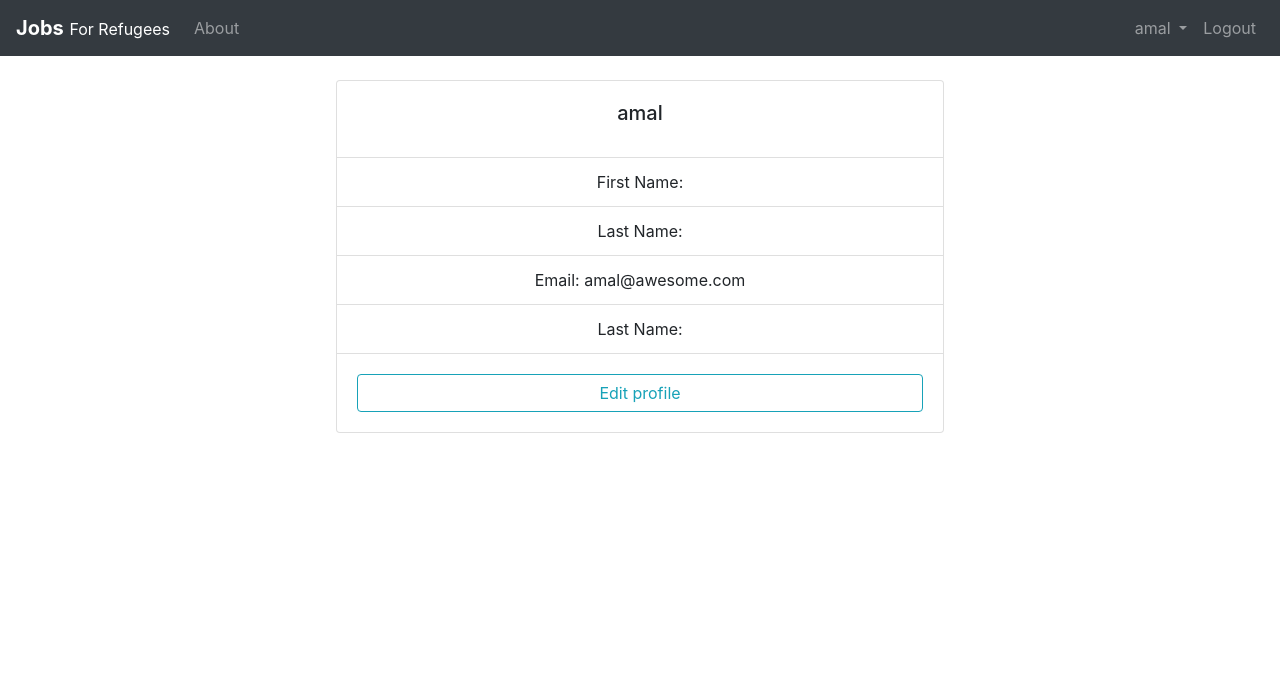
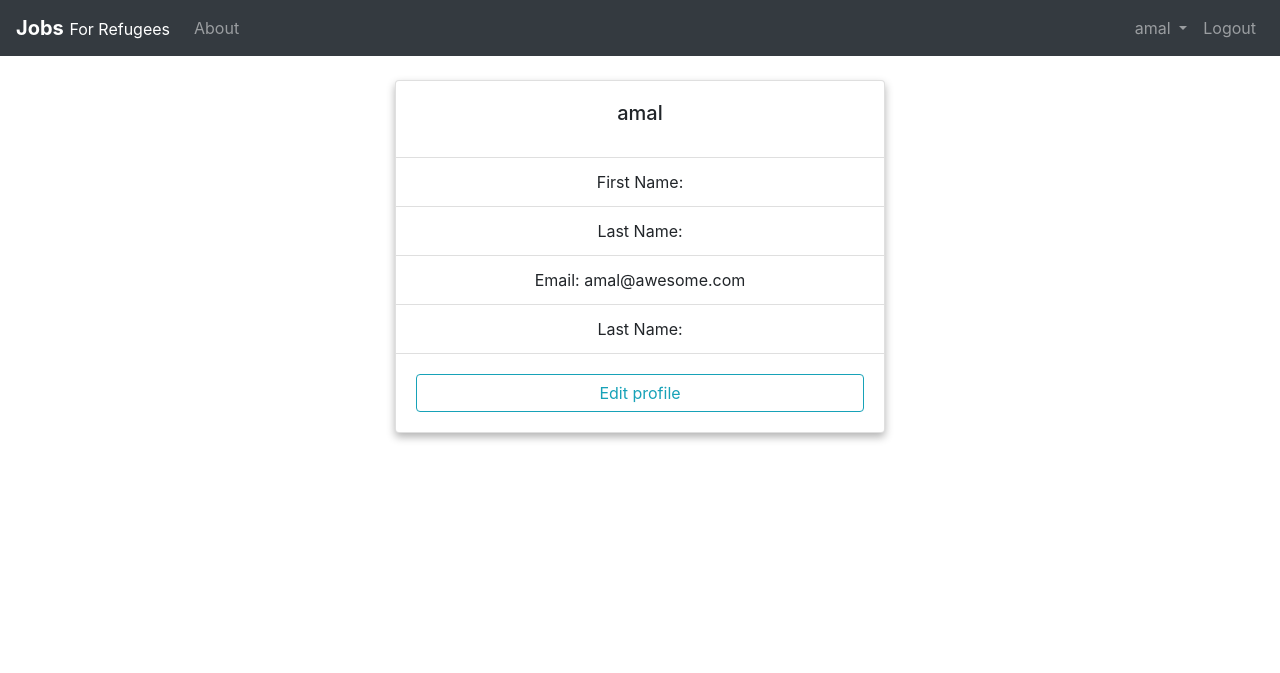
Before and after one commit to aalkhulaifi/JobsForRefugees_Germany, a Django app: page /users/profile/ in a window 1280 px wide. Shown: the top 673 px of the page. Run offline with Django 3.2, Linux system fonts and the light colour scheme; a user stored in the database is signed in; some libraries are stand-ins or nearby versions.

Commit message:
adjustment

```diff
--- a/main/templates/list.html
+++ b/main/templates/list.html
@@ -4,8 +4,8 @@
 
 <style type="text/css">
 	  .card {
-	    box-shadow: 0 4px 8px 0 rgba(0, 0, 0, 0.2);
-	    max-width: 300px;
+	    box-shadow: 0 4px 8px 0 rgba(0, 0, 0, 0.22);
+	    max-width: 344px;
 	    margin: auto;
 	    text-align: center;
 	}
--- a/users/templates/task_list.html
+++ b/users/templates/task_list.html
@@ -8,8 +8,8 @@
 <h1>Requests List:</h1>
 <style type="text/css">
 	  .card {
-	    box-shadow: 0 4px 8px 0 rgba(0, 0, 0, 0.2);
-	    max-width: 300px;
+	    box-shadow: 0 4px 8px 0 rgba(0, 0, 0, 0.3);
+	    max-width: 400px;
 	    margin: auto;
 	    text-align: center;
 	}
--- a/users/templates/user_profile.html
+++ b/users/templates/user_profile.html
@@ -4,6 +4,30 @@
 
 {% block content %}
 <br>
+<style type="text/css">
+    .card {
+      box-shadow: 0 4px 8px 0 rgba(0, 0, 0, 0.3);
+      max-width: 490px;
+      margin: auto;
+      text-align: center;
+  }
+  .title {
+      color: grey;
+      font-size: 18px;
+  }
+  button {
+      border: none;
+      outline: 0;
+      display: inline-block;
+      padding: 8px;
+      color: white;
+      background-color: #000;
+      text-align: center;
+      cursor: pointer;
+      width: 100%;
+      font-size: 18px;
+  }
+  </style>
 <div class="row">
   <div class="col-12">
       <div class="row justify-content-center text-center align-items-center">
```
Also changed, not shown: main/templates/home.html (+18 -3 lines), users/templates/tasker_edit_profile.html (+25 -1 lines).
